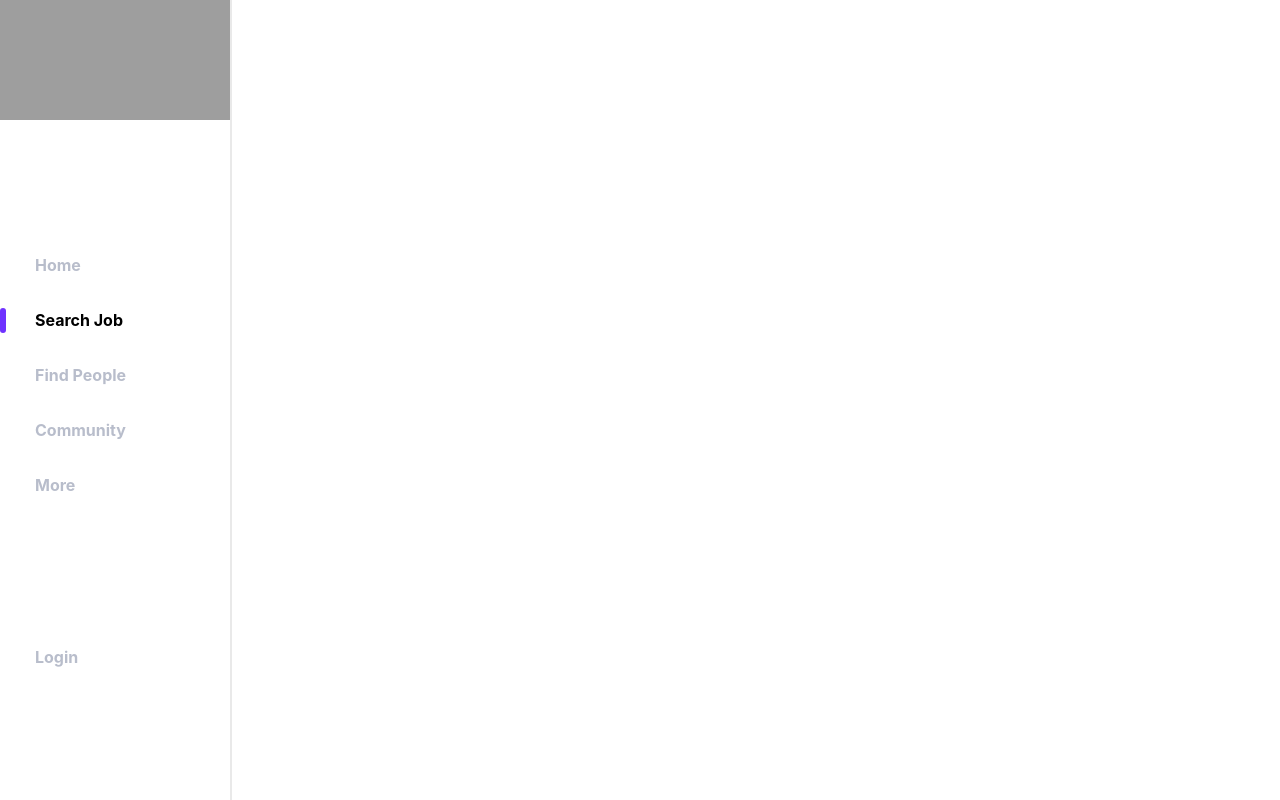
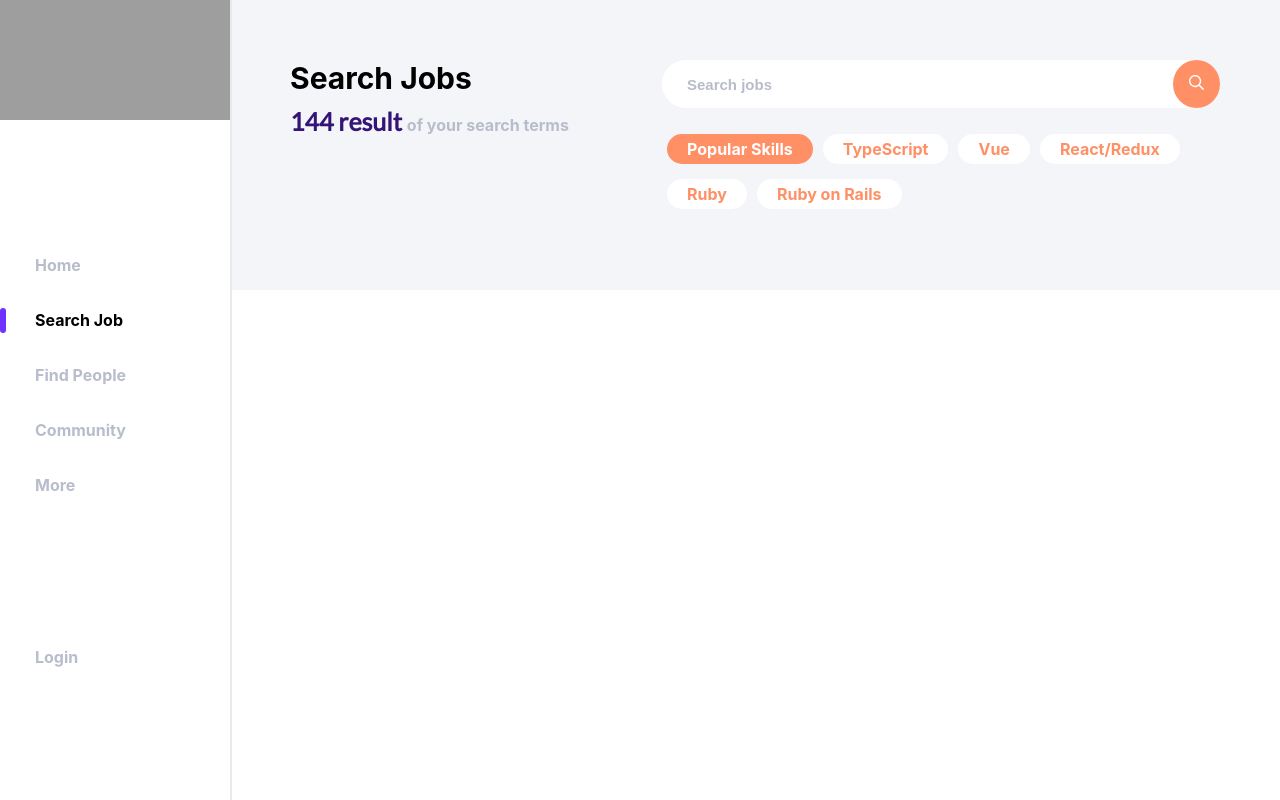
Before and after one commit to tirthajyoti-ghosh/jober, a React (Create React App) app: page /jobs in a window 1280 px wide. Built offline with nearby package versions, Linux system fonts and the light colour scheme; grey boxes are pictures that could not be loaded.

Commit message:
Add Search component

```diff
--- a/src/App.js
+++ b/src/App.js
@@ -1,13 +1,15 @@
 import React from 'react';
-import { BrowserRouter as Router } from 'react-router-dom';
+import { BrowserRouter as Router, Route } from 'react-router-dom';
 
 import Sidenav from './components/Sidenav';
+import JobListings from './pages/JobListings';
 import './styles/main.sass';
 
 const App = () => (
   <Router>
     <main>
       <Sidenav />
+      <Route exact path="/jobs" component={JobListings} />
     </main>
   </Router>
 );
--- /dev/null
+++ b/src/components/Search.jsx
@@ -0,0 +1,46 @@
+/* eslint-disable jsx-a11y/anchor-is-valid */
+import React from 'react';
+
+const Search = () => (
+  <section className="search-section">
+    <div className="heading">
+      <h1>Search Jobs</h1>
+      <p>
+        <span className="result-number">144 result </span>
+        of your search terms
+      </p>
+    </div>
+
+    <div className="search">
+      <div className="search-bar">
+        <input type="text" placeholder="Search jobs" />
+        <button type="button">
+          <svg width="17" height="15" xmlns="http://www.w3.org/2000/svg" viewBox="0 0 512 512"><path fill="#fff" d="M508.5 468.9L387.1 347.5c-2.3-2.3-5.3-3.5-8.5-3.5h-13.2c31.5-36.5 50.6-84 50.6-136C416 93.1 322.9 0 208 0S0 93.1 0 208s93.1 208 208 208c52 0 99.5-19.1 136-50.6v13.2c0 3.2 1.3 6.2 3.5 8.5l121.4 121.4c4.7 4.7 12.3 4.7 17 0l22.6-22.6c4.7-4.7 4.7-12.3 0-17zM208 368c-88.4 0-160-71.6-160-160S119.6 48 208 48s160 71.6 160 160-71.6 160-160 160z" /></svg>
+        </button>
+      </div>
+
+      <div className="popular-skills">
+        <ul>
+          <li>Popular Skills</li>
+          <li>
+            <a href="#">TypeScript</a>
+          </li>
+          <li>
+            <a href="#">Vue</a>
+          </li>
+          <li>
+            <a href="#">React/Redux</a>
+          </li>
+          <li>
+            <a href="#">Ruby</a>
+          </li>
+          <li>
+            <a href="#">Ruby on Rails</a>
+          </li>
+        </ul>
+      </div>
+    </div>
+  </section>
+);
+
+export default Search;
--- a/src/components/Sidenav.jsx
+++ b/src/components/Sidenav.jsx
@@ -1,8 +1,8 @@
+/* eslint-disable jsx-a11y/anchor-is-valid */
 import React from 'react';
 import { NavLink } from 'react-router-dom';
 
 import PropTypes from 'prop-types';
-
 
 const SideNav = () => (
   <div className="sidenav">
@@ -16,7 +16,6 @@ const SideNav = () => (
       <a href="#">More</a>
     </section>
 
-
     <a href="#" style={{ marginBottom: '50%' }}>Login</a>
   </div>
 );
--- /dev/null
+++ b/src/pages/JobListings.jsx
@@ -0,0 +1,8 @@
+import React from 'react';
+import Search from '../components/Search';
+
+const JobListings = () => {
+  return <Search />;
+};
+
+export default JobListings;
--- a/src/styles/main.sass
+++ b/src/styles/main.sass
@@ -1,64 +1,151 @@
-$primary-color: #6F32FF
-$grey-text-color: #B8BDCB
+@import url('https://fonts.googleapis.com/css2?family=Lato&display=swap')
+
+$purple: #6F32FF
+$deep-purple: #351477
+$grey: #B8BDCB
+$orange: #FF9066
+
+@mixin flex($justify-content, $align-items)
+  display: flex
+  justify-content: $justify-content
+  align-items: $align-items
+
+@mixin no-border()
+  border: none
+  outline: none
 
 #root
   main
     margin-left: 230px
     width: calc( 100% - 230px )
+    background-color: #F4F5F8
 
-  .sidenav
-    display: flex
-    flex-direction: column
-    justify-content: space-between
-    width: 230px
-    height: 100%
-    position: fixed
-    z-index: 1000
-    top: 0
-    left: 0
-    background-color: #fff
-    border-right: 2px solid #e9e9e9
-    overflow-y: auto
+    .sidenav
+      @include flex($justify-content: space-between, $align-items: unset)
+      flex-direction: column
+      width: 230px
+      height: 100%
+      position: fixed
+      z-index: 1000
+      top: 0
+      left: 0
+      background-color: #fff
+      border-right: 2px solid #e9e9e9
+      overflow-y: auto
 
-    a
-      padding: 20px 35px
-      text-decoration: none
-      font-size: 16px
-      line-height: 15px
-      font-weight: bold
-      color: $grey-text-color
-      display: block
+      a
+        padding: 20px 35px
+        text-decoration: none
+        font-size: 16px
+        line-height: 15px
+        font-weight: bold
+        color: $grey
+        display: block
 
-      &.active
-        position: relative
-        color: #000
-        &::before
-          position: absolute
-          left: 0
-          top: 15px
-          bottom: 15px
-          content: ''
-          width: 6px
-          background-color: $primary-color
-          border-radius: 10px
+        &.active
+          position: relative
+          color: #000
+          &::before
+            position: absolute
+            left: 0
+            top: 15px
+            bottom: 15px
+            content: ''
+            width: 6px
+            background-color: $purple
+            border-radius: 10px
 
 
-    .logo
-      width: 100%
-      height: 120px
-      padding: 0
+      .logo
+        width: 100%
+        height: 120px
+        padding: 0
 
-      &:hover
-        background-color: unset
-        color: unset
+        &:hover
+          background-color: unset
+          color: unset
 
-      img
-        width: 100%
-        height: 100%
+        img
+          width: 100%
+          height: 100%
 
-    .nav-items
-      margin: 50px 0
+      .nav-items
+        margin: 50px 0
 
-      @media screen and ( max-height: 715px )
-        margin-top: 0
-        margin-bottom: 20px
+        @media screen and ( max-height: 715px )
+          margin-top: 0
+          margin-bottom: 20px
+
+    .search-section
+      padding: 60px
+      display: flex
+
+      .heading
+        width: 40%
+
+        h1
+          margin-top: 0
+          margin-bottom: 10px
+          font-size: 30px
+
+        p
+          margin-top: 0
+          color: $grey
+          font-weight: bold
+
+          .result-number
+            color: $deep-purple
+            font-size: 25px
+            font-family: 'Lato', sans-serif
+
+      .search
+        width: 60%
+
+        .search-bar
+          @include flex($justify-content: unset, $align-items: unset)
+          background-color: #fff
+          border-radius: 50px
+          height: fit-content
+
+          input
+            background-color: transparent
+            @include no-border
+            padding: 10px 25px
+            width: 90%
+            color: #000
+            font-weight: bold
+            font-size: 15px
+
+            &::placeholder
+              color: #B7BCC9
+
+          button
+            background-color: $orange
+            border-radius: 50%
+            @include no-border
+            padding: 15px
+
+        .popular-skills
+          ul
+            @include flex($justify-content: flex-start, $align-items: center)
+            flex-wrap: wrap
+            list-style-type: none
+            padding: 0
+            font-weight: bold
+
+            li:first-child
+              margin: 10px 5px
+              background-color: $orange
+              color: #fff
+              padding: 5px 20px
+              border-radius: 15px
+
+            li
+              margin: 10px 5px
+
+              a
+                padding: 5px 20px
+                border-radius: 15px
+                background-color: #fff
+                color: $orange
+                text-decoration: none
```
